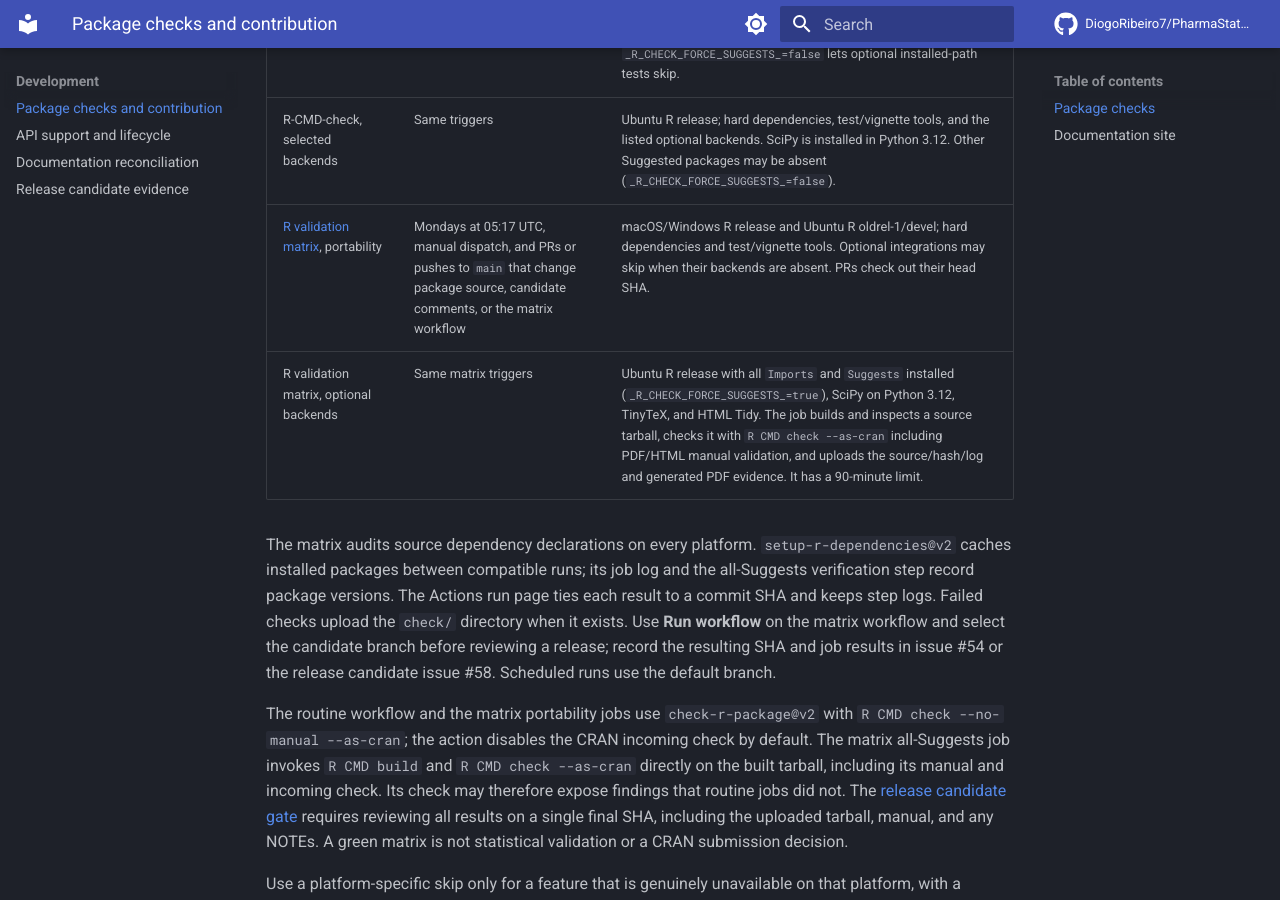
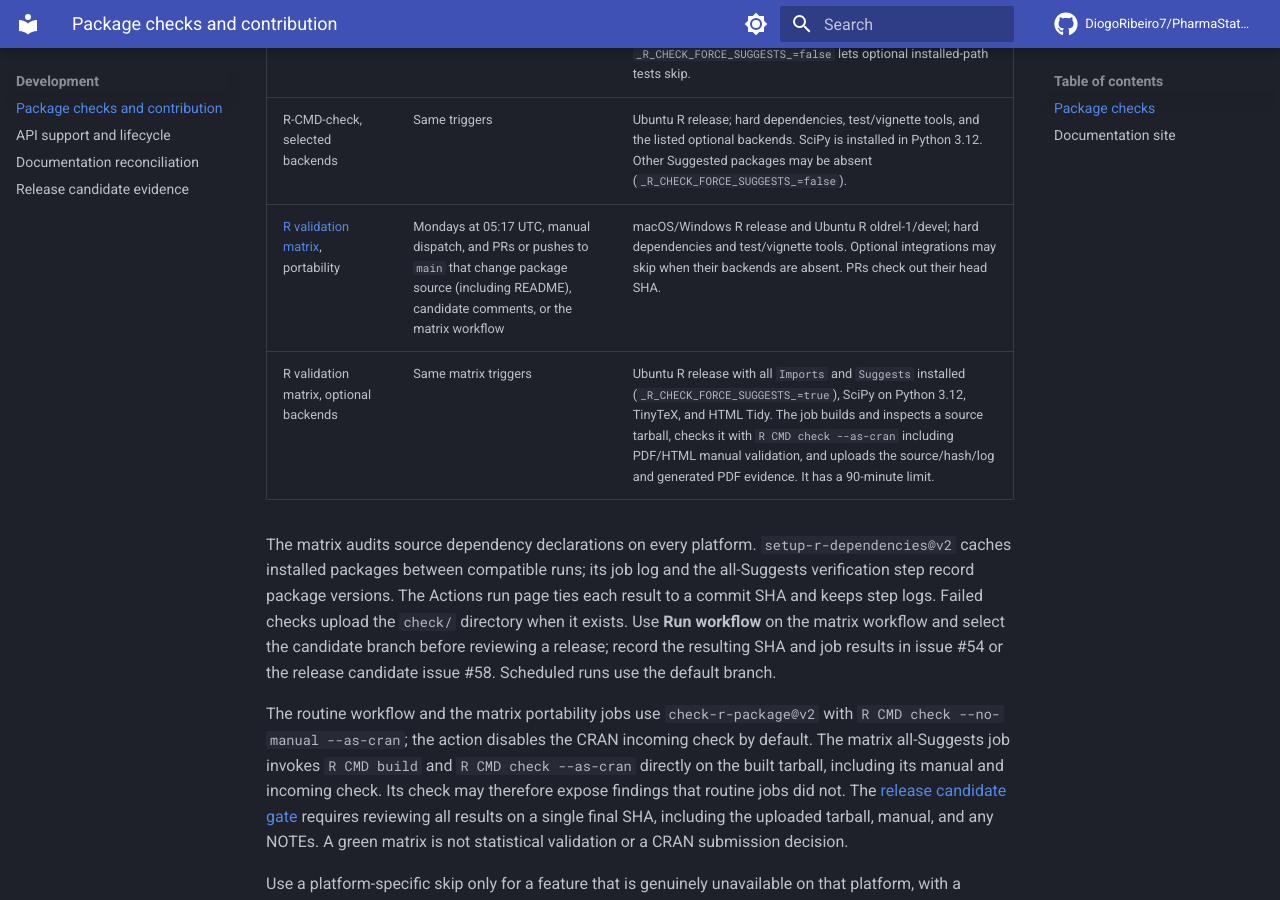
Before and after one commit to DiogoRibeiro7/PharmaStatsR, an MkDocs documentation site: the page built from docs/development.md, in a window 1280 px wide and 900 px high, scrolled down 857 px. Built offline with MkDocs 1.6.1 and Material for MkDocs 9.7.7, drawn with Linux system fonts in a browser that asks for light colours; comment, search, counter and statistics services are not loaded.

Commit message:
Clarify README matrix trigger in development guide

```diff
--- a/docs/development.md
+++ b/docs/development.md
@@ -18,7 +18,7 @@ The [dependency audit](dependency-audit.md) maps `Imports`, `Suggests`, runtime
 | --- | --- | --- |
 | [R-CMD-check](https://github.com/DiogoRibeiro7/PharmaStatsR/actions/workflows/R-CMD-check.yaml), required dependencies | Each PR and push to `main`, and manual dispatch | Ubuntu R release; hard dependencies plus `testthat`, `knitr`, `rmarkdown`, and `rcmdcheck` for checking. No Suggested modeling or reporting backend is installed explicitly. `_R_CHECK_FORCE_SUGGESTS_=false` lets optional installed-path tests skip. |
 | R-CMD-check, selected backends | Same triggers | Ubuntu R release; hard dependencies, test/vignette tools, and the listed optional backends. SciPy is installed in Python 3.12. Other Suggested packages may be absent (`_R_CHECK_FORCE_SUGGESTS_=false`). |
-| [R validation matrix](https://github.com/DiogoRibeiro7/PharmaStatsR/actions/workflows/R-validation-matrix.yaml), portability | Mondays at 05:17 UTC, manual dispatch, and PRs or pushes to `main` that change package source, candidate comments, or the matrix workflow | macOS/Windows R release and Ubuntu R oldrel-1/devel; hard dependencies and test/vignette tools. Optional integrations may skip when their backends are absent. PRs check out their head SHA. |
+| [R validation matrix](https://github.com/DiogoRibeiro7/PharmaStatsR/actions/workflows/R-validation-matrix.yaml), portability | Mondays at 05:17 UTC, manual dispatch, and PRs or pushes to `main` that change package source (including README), candidate comments, or the matrix workflow | macOS/Windows R release and Ubuntu R oldrel-1/devel; hard dependencies and test/vignette tools. Optional integrations may skip when their backends are absent. PRs check out their head SHA. |
 | R validation matrix, optional backends | Same matrix triggers | Ubuntu R release with all `Imports` and `Suggests` installed (`_R_CHECK_FORCE_SUGGESTS_=true`), SciPy on Python 3.12, TinyTeX, and HTML Tidy. The job builds and inspects a source tarball, checks it with `R CMD check --as-cran` including PDF/HTML manual validation, and uploads the source/hash/log and generated PDF evidence. It has a 90-minute limit. |
 
 The matrix audits source dependency declarations on every platform. `setup-r-dependencies@v2` caches installed packages between compatible runs; its job log and the all-Suggests verification step record package versions. The Actions run page ties each result to a commit SHA and keeps step logs. Failed checks upload the `check/` directory when it exists. Use **Run workflow** on the matrix workflow and select the candidate branch before reviewing a release; record the resulting SHA and job results in issue #54 or the release candidate issue #58. Scheduled runs use the default branch.
```
